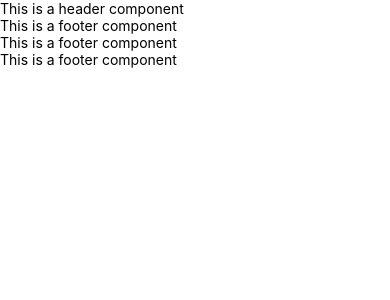
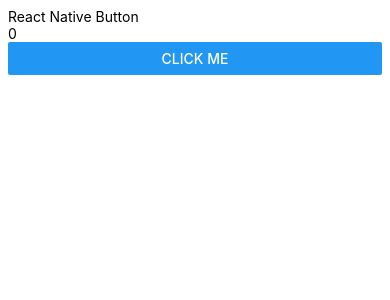
Before and after one commit to zeeshanbinary/react-native-int, a React Native app: screen / in a window 390 px wide. Shown: the top 300 px of the page. Built offline with nearby package versions, Linux system fonts and the light colour scheme.

Commit message:
react native button

```diff
--- a/App.tsx
+++ b/App.tsx
@@ -1,11 +1,11 @@
 import React from 'react';
-import Header from './app/component/Header';
+import Buttons from './app/buttons/Buttons';
 
 
 function App() {
   return (
     <>
-      <Header />
+      <Buttons />
     </>
   );
 }
--- /dev/null
+++ b/app/buttons/Buttons.js
@@ -0,0 +1,21 @@
+import React,{useState} from "react";
+import { View,Text, StyleSheet, Button } from "react-native";
+
+const Buttons = () => {
+    const [data,setData] = useState(0)
+    return(
+        <View style={styles.container}>
+            <Text>React Native Button</Text>
+            <Text>{data}</Text>
+            <Button title="Click Me" onPress={() => setData(data+1)} />
+        </View>
+    )
+}
+
+export default Buttons;
+
+const styles = StyleSheet.create({
+    container:{
+        padding:8
+    }
+})
```
